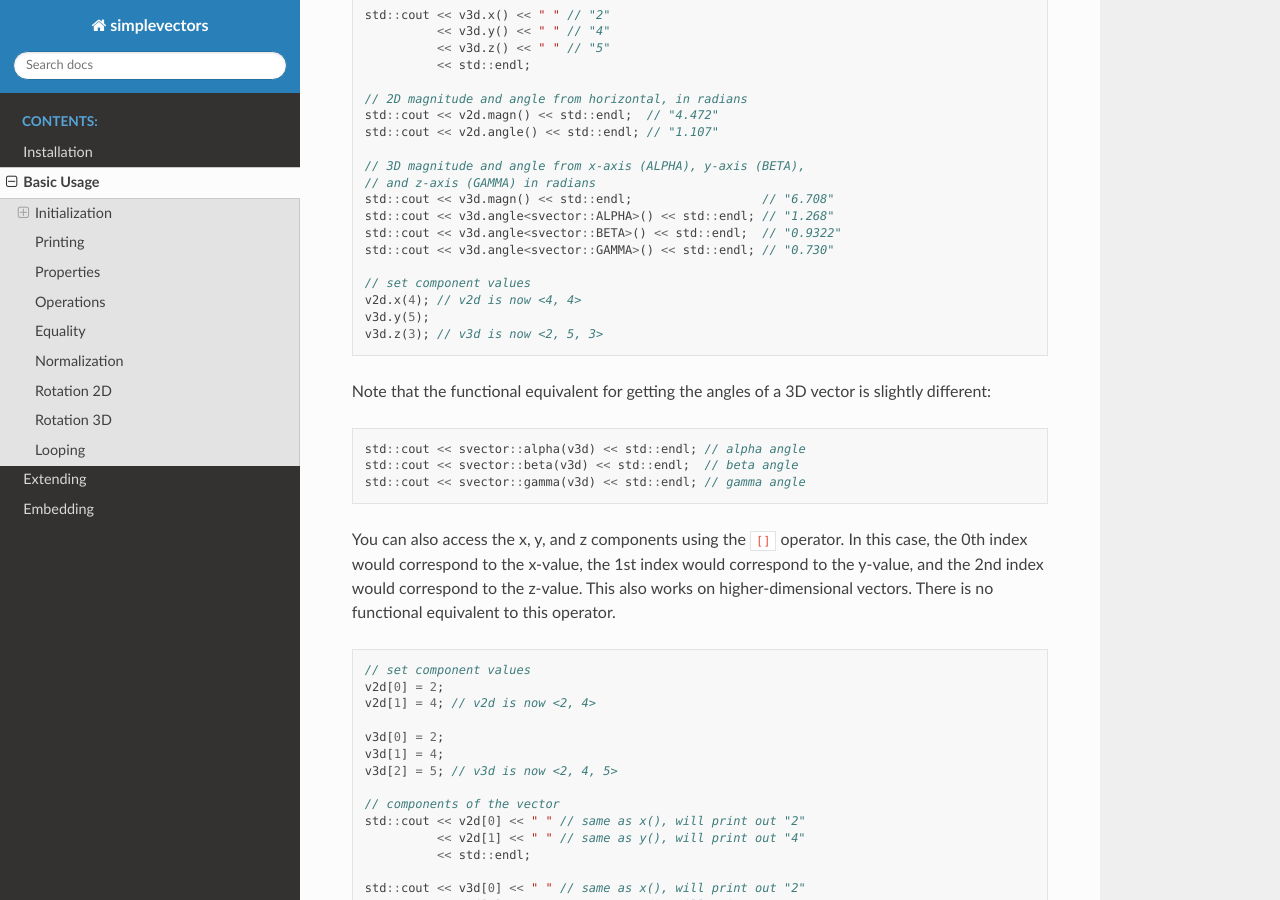
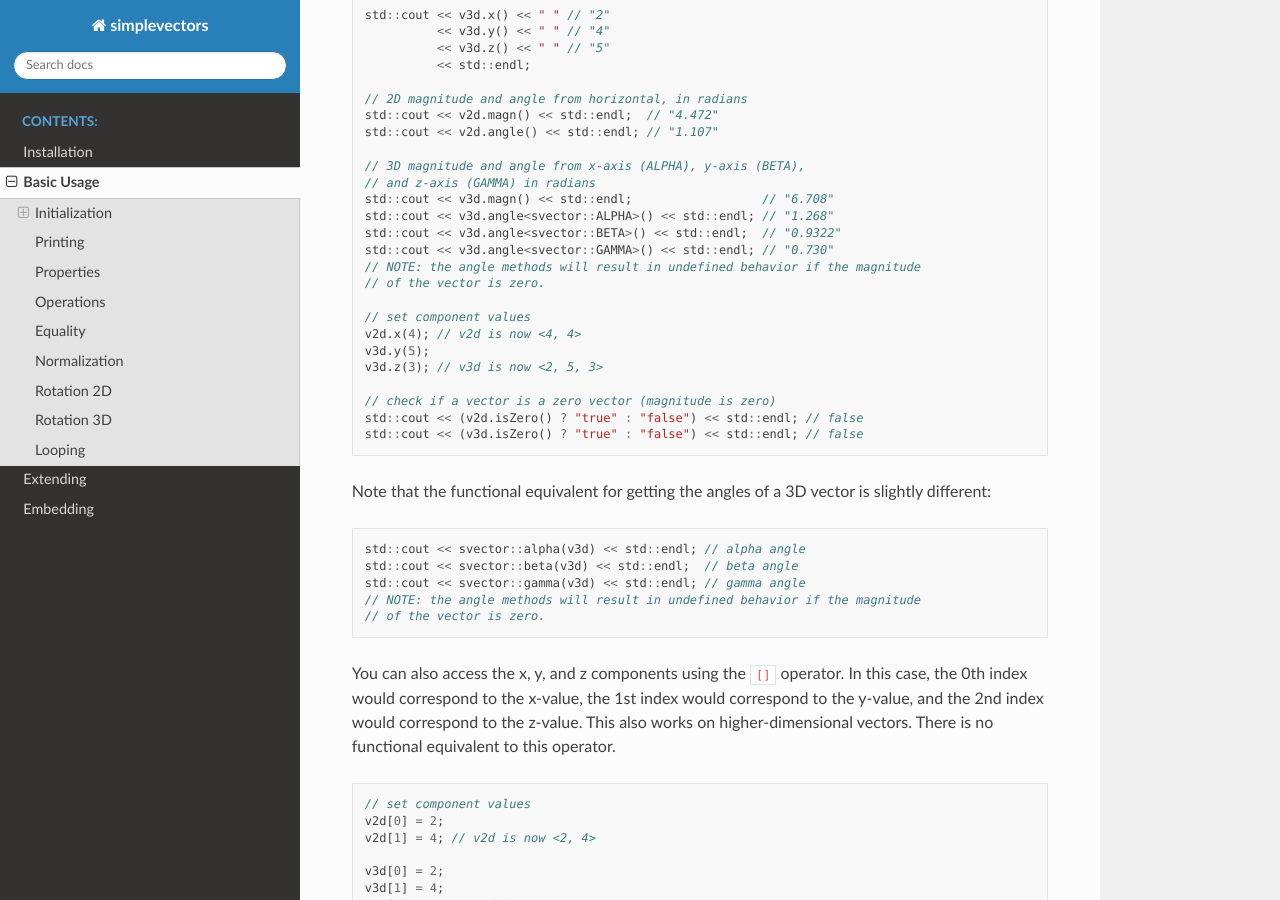
Before and after one commit to jonathanhliu21/simplevectors, a Sphinx documentation site: the page built from docs/source/basic_usage.rst, in a window 1280 px wide and 900 px high, scrolled down 1870 px. Built offline with Sphinx 7.4.7 and the Read the Docs theme 2.0.0, drawn with Linux system fonts in a browser that asks for light colours; pages that are not in the unit, such as notebooks, are missing from menus; some of the changed text lies outside the part shown.

Commit message:
add docs and update examples for isZero()

```diff
--- a/docs/source/basic_usage.rst
+++ b/docs/source/basic_usage.rst
@@ -99,11 +99,17 @@ The properties are shown in the code snippet below.
   std::cout << v3d.angle<svector::ALPHA>() << std::endl; // "1.268"
   std::cout << v3d.angle<svector::BETA>() << std::endl;  // "0.9322"
   std::cout << v3d.angle<svector::GAMMA>() << std::endl; // "0.730"
+  // NOTE: the angle methods will result in undefined behavior if the magnitude
+  // of the vector is zero.
 
   // set component values
   v2d.x(4); // v2d is now <4, 4>
   v3d.y(5);
   v3d.z(3); // v3d is now <2, 5, 3>
+
+  // check if a vector is a zero vector (magnitude is zero)
+  std::cout << (v2d.isZero() ? "true" : "false") << std::endl; // false
+  std::cout << (v3d.isZero() ? "true" : "false") << std::endl; // false
 
 Note that the functional equivalent for getting the angles of a 3D vector is slightly different:
 
@@ -112,6 +118,8 @@ Note that the functional equivalent for getting the angles of a 3D vector is sli
   std::cout << svector::alpha(v3d) << std::endl; // alpha angle
   std::cout << svector::beta(v3d) << std::endl;  // beta angle
   std::cout << svector::gamma(v3d) << std::endl; // gamma angle
+  // NOTE: the angle methods will result in undefined behavior if the magnitude
+  // of the vector is zero.
 
 You can also access the x, y, and z components using the ``[]`` operator. In this case, the 0th index would correspond to the x-value, the 1st index would correspond to the y-value, and the 2nd index would correspond to the z-value. This also works on higher-dimensional vectors. There is no functional equivalent to this operator.
 
@@ -203,6 +211,9 @@ Below shows an example of vector normalization.
   svector::Vector2D norm2D = unnorm2D.normalize(); // <0.6, 0.8>
   svector::Vector3D norm3D = unnorm3D.normalize(); // <0.424, 0.566, 0.707>
 
+
+**NOTE**: ``normalize()`` will result in undefined behavior if the magnitude of the vector is zero.
+
 Rotation 2D
 -----------
 
```
Also changed, not shown: 1 other file.
